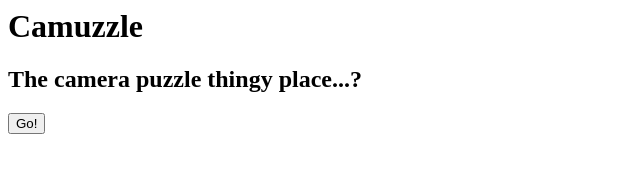
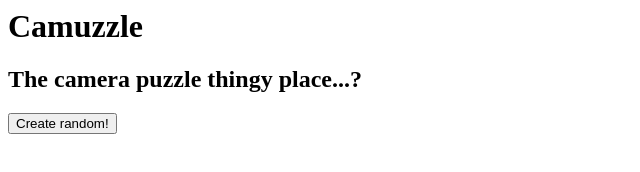
Before and after one commit to lolletsoc/camuzzle, a website: page views/index.html in a window 1280 px wide. Shown: the whole page, without its empty margins (0-640 px from the left). Drawn offline with Linux system fonts and the light colour scheme.

Commit message:
Fixed button element.

```diff
--- a/views/index.html
+++ b/views/index.html
@@ -10,8 +10,8 @@
 		<video id='remoteVideo' style="display: none" autoplay></video>
 	</div>
 
+	<input type="button" id="randomPieces" name="randomPieces" value="Create random!" />
+
 	<div id="localPieceContainer" class="camuzzleContainer"></div>
 
-	<button id='new_pieces_button'>Go!</button>
-
 </div>
```
